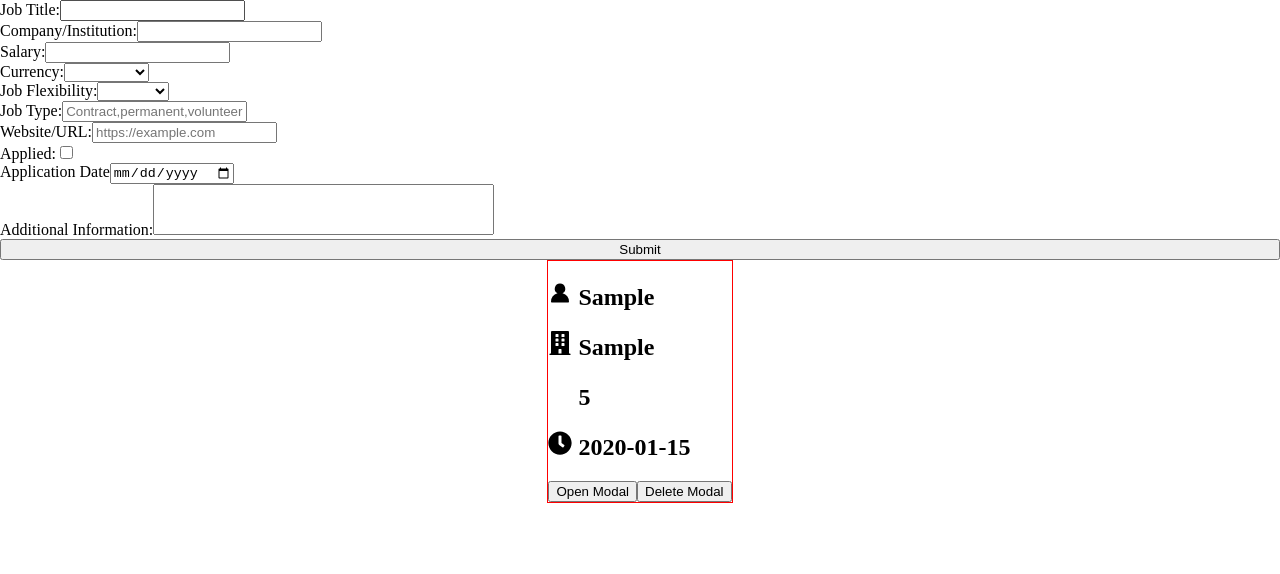
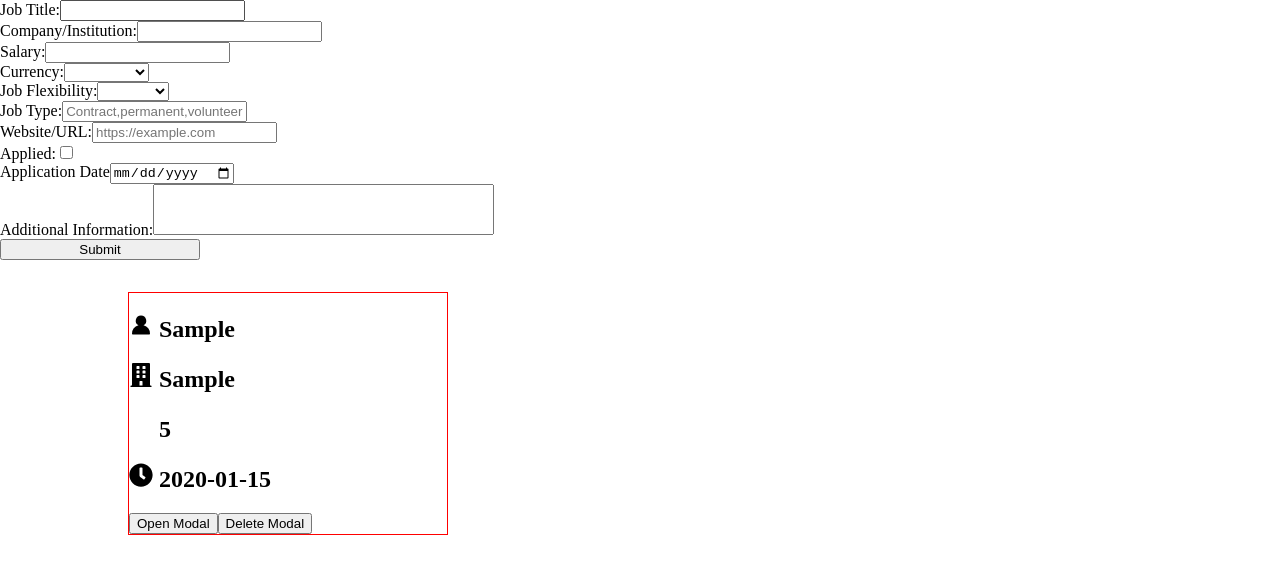
Before and after one commit to zarakigor/job-hunting-generator, a React (Create React App) app: page / in a window 1280 px wide. Both pictures are taken after typing "Sample", "Sample", "5", "Sample", "https://example.com", "2020-01-15" into the empty fields and a click on the button "Submit". Shown: the top 574 px of the page. Built offline with nearby package versions, Linux system fonts and the light colour scheme; some icons are missing.

Commit message:
basic grid style added

```diff
--- a/src/index.css
+++ b/src/index.css
@@ -26,8 +26,13 @@ textarea {
 }
 
 .CardContainer {
-  display: flex;
-  justify-content: space-evenly;
+  display: grid;
+  grid-template-columns: repeat(3, minmax(auto, 1fr));
+  margin-top: 32px;
+  padding-left: 10%;
+  padding-right: 10%;
+  row-gap: 2rem;
+  column-gap: 2rem;
 }
 
 .card {
@@ -35,7 +40,16 @@ textarea {
 }
 
 /* CHANGE LATER */
-.EditContainer form {
+.EditModal form {
   display: flex;
   flex-direction: column;
 }
+.SubmitButton {
+  width: 200px;
+}
+
+.ReactModal__Overlay,
+.ReactModal__Overlay--after-open,
+.ViewModal {
+  margin-right: auto;
+}
```
